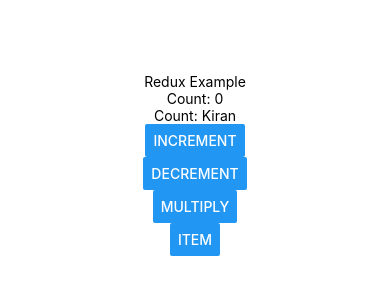
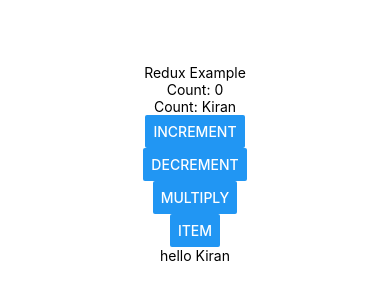
Before and after one commit to naveenmogili2699/ReactNativeBootcamp, a React Native app in the folder RNBootCamp/: screen / in a window 390 px wide. Shown: the part 258-558 px from the top of the page. Built offline with nearby package versions, Linux system fonts and the light colour scheme.

Commit message:
added text

```diff
--- a/RNBootCamp/src/Screens/ReduxScreen.tsx
+++ b/RNBootCamp/src/Screens/ReduxScreen.tsx
@@ -18,6 +18,7 @@ const ReduxScreen = () => {
       <Button title="Decrement" onPress={() => dispatch(decrement())} />
       <Button title="Multiply" onPress={() => dispatch(multiply())} />
       <Button title="Item" onPress={() => dispatch(itemRed('Kirr'))} />
+        <Text>hello Kiran</Text>
     </View>
   );
 };
```
